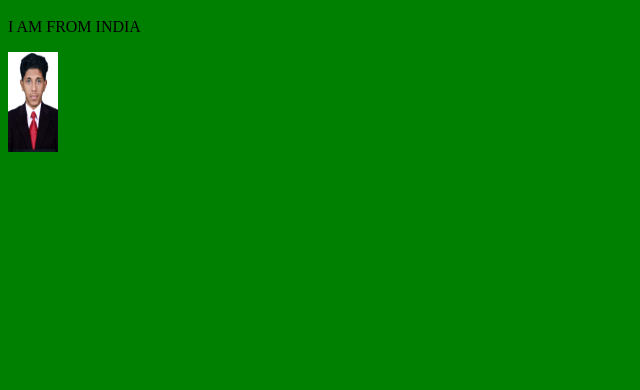
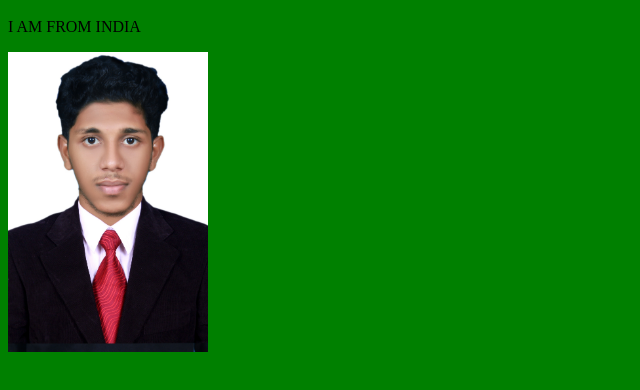
Before and after one commit to ARSHADMSC/myFirstWebPage, a plain HTML site: page index.html in a window 1280 px wide. Shown: the part 48-438 px from the top of the page, without its empty margins (0-640 px from the left). Drawn offline with Linux system fonts and the light colour scheme.

Commit message:
Update index.html

```diff
--- a/index.html
+++ b/index.html
@@ -5,7 +5,7 @@
         <p>I AM FROM INDIA</p>
     </head>
     <body style="background-color:green;" >
-        <img src="arshad.jpg" width="50" height="100">
+        <img src="arshad.jpg" width="200" height="300">
      </body>
 
 </html>
```
